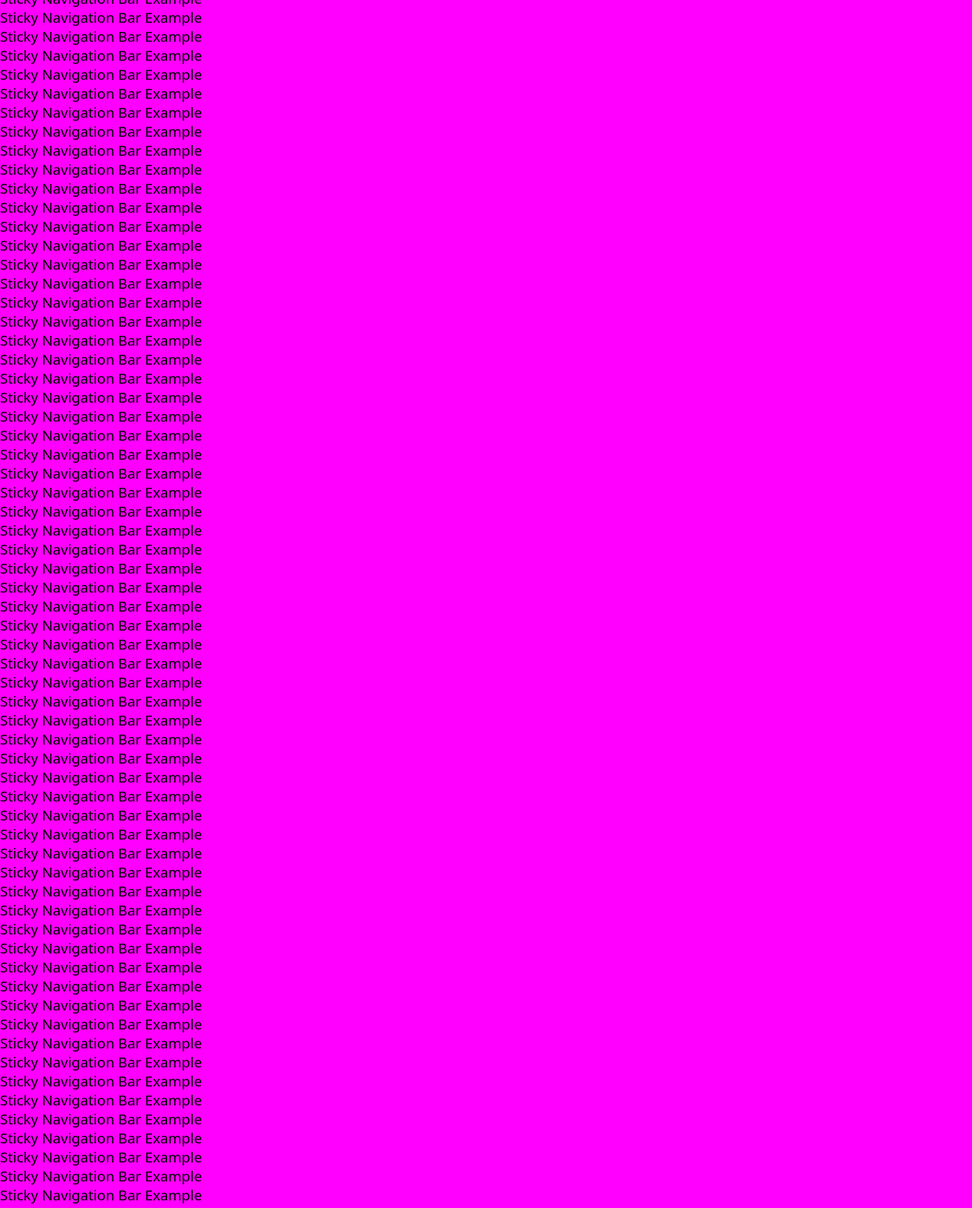
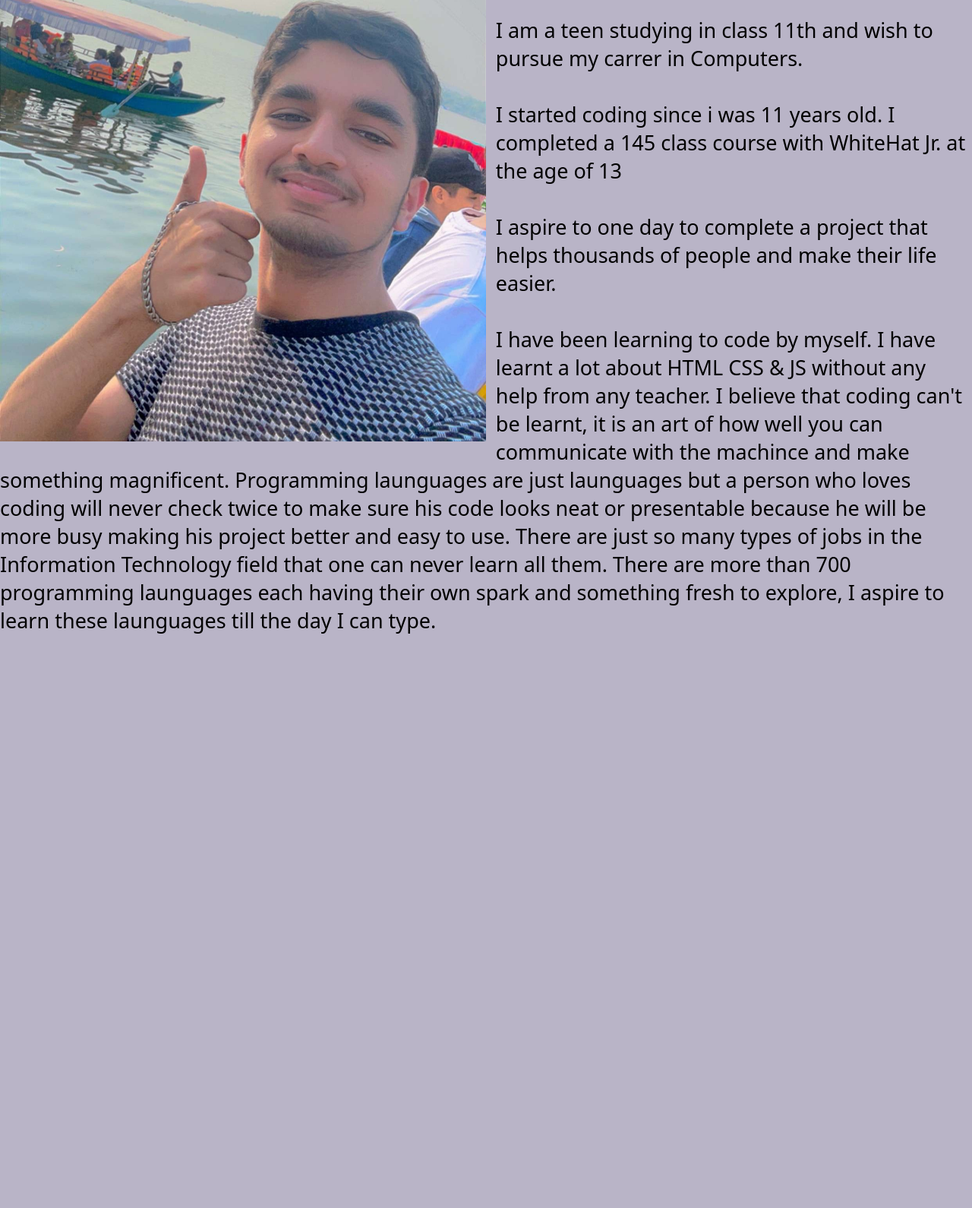
Before and after one commit to rajshivlani/Aboutme, a plain HTML site: page index.html in a window 1280 px wide. Shown: the part 239-1829 px from the top of the page at 76% size. After the commit the page ends 1111 px from the top, so only its background shows below. Drawn offline with Linux system fonts and the light colour scheme; a script that the page names is missing; a web font is replaced by a local one.

Commit message:
Intro + Image
Introduction (basic) & image of myself added.
Background color and some style changes as well

```diff
--- a/index.html
+++ b/index.html
@@ -4,7 +4,7 @@
 <head>
   <link rel="icon" type="image/x-icon" src="">
   <title>Raj Shivlani's portfolio</title>
-  <meta name='viewport' content='width=device-width, initial-scale=1'>
+  <meta name="viewport" content="width=device-width, initial-scale=1.0" />
   <script src='main.js'></script>
   <link rel="preconnect" href="https://fonts.googleapis.com">
   <link rel="preconnect" href="https://fonts.gstatic.com" crossorigin>
@@ -12,112 +12,50 @@
 </head>
 
 <body>
-  <div class="header">
-    <h1>Hi, <br>My name is Raj Shivlani</h1>
+  <div class="header prevent-select">
+    <h1>Raj Ashish Shivlani<h1>
+        <h4>Delhi Public School Surat</h4>
   </div>
 
-  <ul>
+  <ul class="prevent-select">
     <li><a class="active" href="#home">Home</a></li>
-    <li><a href="#news">News</a></li>
+    <li><a href="#projects">Projects</a></li>
+    <li><a href="#goals">Acheievments</a></li>
     <li><a href="#contact">Contact</a></li>
   </ul>
 
-  <h3>Sticky Navigation Bar Example</h3>
-  <h3>Sticky Navigation Bar Example</h3>
-  <h3>Sticky Navigation Bar Example</h3>
-  <h3>Sticky Navigation Bar Example</h3>
-  <h3>Sticky Navigation Bar Example</h3>
-  <h3>Sticky Navigation Bar Example</h3>
-  <h3>Sticky Navigation Bar Example</h3>
-  <h3>Sticky Navigation Bar Example</h3>
-  <h3>Sticky Navigation Bar Example</h3>
-  <h3>Sticky Navigation Bar Example</h3>
-  <h3>Sticky Navigation Bar Example</h3>
-  <h3>Sticky Navigation Bar Example</h3>
-  <h3>Sticky Navigation Bar Example</h3>
-  <h3>Sticky Navigation Bar Example</h3>
-  <h3>Sticky Navigation Bar Example</h3>
-  <h3>Sticky Navigation Bar Example</h3>
-  <h3>Sticky Navigation Bar Example</h3>
-  <h3>Sticky Navigation Bar Example</h3>
-  <h3>Sticky Navigation Bar Example</h3>
-  <h3>Sticky Navigation Bar Example</h3>
-  <h3>Sticky Navigation Bar Example</h3>
-  <h3>Sticky Navigation Bar Example</h3>
-  <h3>Sticky Navigation Bar Example</h3>
-  <h3>Sticky Navigation Bar Example</h3>
-  <h3>Sticky Navigation Bar Example</h3>
-  <h3>Sticky Navigation Bar Example</h3>
-  <h3>Sticky Navigation Bar Example</h3>
-  <h3>Sticky Navigation Bar Example</h3>
-  <h3>Sticky Navigation Bar Example</h3>
-  <h3>Sticky Navigation Bar Example</h3>
-  <h3>Sticky Navigation Bar Example</h3>
-  <h3>Sticky Navigation Bar Example</h3>
-  <h3>Sticky Navigation Bar Example</h3>
-  <h3>Sticky Navigation Bar Example</h3>
-  <h3>Sticky Navigation Bar Example</h3>
-  <h3>Sticky Navigation Bar Example</h3>
-  <h3>Sticky Navigation Bar Example</h3>
-  <h3>Sticky Navigation Bar Example</h3>
-  <h3>Sticky Navigation Bar Example</h3>
-  <h3>Sticky Navigation Bar Example</h3>
-  <h3>Sticky Navigation Bar Example</h3>
-  <h3>Sticky Navigation Bar Example</h3>
-  <h3>Sticky Navigation Bar Example</h3>
-  <h3>Sticky Navigation Bar Example</h3>
-  <h3>Sticky Navigation Bar Example</h3>
-  <h3>Sticky Navigation Bar Example</h3>
-  <h3>Sticky Navigation Bar Example</h3>
-  <h3>Sticky Navigation Bar Example</h3>
-  <h3>Sticky Navigation Bar Example</h3>
-  <h3>Sticky Navigation Bar Example</h3>
-  <h3>Sticky Navigation Bar Example</h3>
-  <h3>Sticky Navigation Bar Example</h3>
-  <h3>Sticky Navigation Bar Example</h3>
-  <h3>Sticky Navigation Bar Example</h3>
-  <h3>Sticky Navigation Bar Example</h3>
-  <h3>Sticky Navigation Bar Example</h3>
-  <h3>Sticky Navigation Bar Example</h3>
-  <h3>Sticky Navigation Bar Example</h3>
-  <h3>Sticky Navigation Bar Example</h3>
-  <h3>Sticky Navigation Bar Example</h3>
-  <h3>Sticky Navigation Bar Example</h3>
-  <h3>Sticky Navigation Bar Example</h3>
-  <h3>Sticky Navigation Bar Example</h3>
-  <h3>Sticky Navigation Bar Example</h3>
-  <h3>Sticky Navigation Bar Example</h3>
-  <h3>Sticky Navigation Bar Example</h3>
-  <h3>Sticky Navigation Bar Example</h3>
-  <h3>Sticky Navigation Bar Example</h3>
-  <h3>Sticky Navigation Bar Example</h3>
-  <h3>Sticky Navigation Bar Example</h3>
-  <h3>Sticky Navigation Bar Example</h3>
-  <h3>Sticky Navigation Bar Example</h3>
-  <h3>Sticky Navigation Bar Example</h3>
-  <h3>Sticky Navigation Bar Example</h3>
-  <h3>Sticky Navigation Bar Example</h3>
-  <h3>Sticky Navigation Bar Example</h3>
-  <h3>Sticky Navigation Bar Example</h3>
-  <h3>Sticky Navigation Bar Example</h3>
-  <h3>Sticky Navigation Bar Example</h3>
-  <h3>Sticky Navigation Bar Example</h3>
-  <h3>Sticky Navigation Bar Example</h3>
-  <h3>Sticky Navigation Bar Example</h3>
-  <h3>Sticky Navigation Bar Example</h3>
-  <h3>Sticky Navigation Bar Example</h3>
-  <h3>Sticky Navigation Bar Example</h3>
-  <h3>Sticky Navigation Bar Example</h3>
-  <h3>Sticky Navigation Bar Example</h3>
-  <h3>Sticky Navigation Bar Example</h3>
-  <h3>Sticky Navigation Bar Example</h3>
-  <h3>Sticky Navigation Bar Example</h3>
-  <h3>Sticky Navigation Bar Example</h3>
-  <h3>Sticky Navigation Bar Example</h3>
-  <h3>Sticky Navigation Bar Example</h3>
-  <h3>Sticky Navigation Bar Example</h3>
-  <h3>Sticky Navigation Bar Example</h3>
-  <h3>Sticky Navigation Bar Example</h3>
+  <center>
+    <section class="introduction prevent-select">
+      <div>
+        <img src="IMG_3732.JPG" class="intro-img" />
+      </div>
+      <div class="intro-text">
+        <h1>
+          <p style="font-size: xx-large;">Hi<p><br>
+              I am a teen studying in class 11th and wish to pursue my carrer in Computers.
+              <br><br>I started coding since i was 11 years old. I completed a 145 class course with WhiteHat Jr. at the age
+              of
+              13
+              <br><br>I aspire to one day to complete a project that helps thousands of people and make their life easier.
+              <br><br>I have been learning to code by myself. I have learnt a lot about HTML CSS & JS without any
+              help from any teacher. I believe that coding can't be learnt, it is an art of how well you can communicate
+              with the
+              machince and make something magnificent. Programming launguages are just launguages but a person who loves
+              coding
+              will never check twice to make sure his code looks neat or presentable because he will be more busy making
+              his
+              project better and easy to use. There are just so many types of jobs in the Information Technology field
+              that one can
+              never
+              learn
+              all them. There are more than 700 programming launguages each having their own spark and something fresh
+              to
+              explore, I aspire to learn these launguages till the day I can type.
+              <br><br>
+        </h1>
+      </div>
+    </section>
+  </center>
 
   <link rel="stylesheet" href="main.css">
 </body>
--- a/main.css
+++ b/main.css
@@ -1,7 +1,7 @@
 *,
 body,
 html {
-    background-color: magenta;
+    background-color: #B9B4C7;
     margin: 0;
     font-family: "Happy Monkey", system-ui;
     font-weight: 400;
@@ -19,7 +19,7 @@ ul {
     margin: 0;
     padding: 0;
     overflow: hidden;
-    background-color: white;
+    background-color: #352F44;
     position: -webkit-sticky;
     /* Safari */
     position: sticky;
@@ -31,7 +31,7 @@ li {
 }
 
 li a {
-    background-color: pink;
+    background-color: #352F44;
     display: block;
     color: white;
     text-align: center;
@@ -40,11 +40,11 @@ li a {
 }
 
 li a:hover {
-    background-color: orange;
+    background-color: #0F0F0F;
 }
 
 .active {
-    background-color: #4CAF50;
+    background-color: #5C5470;
 }
 
 .prevent-select {
@@ -55,3 +55,21 @@ li a:hover {
     user-select: none;
     /* Standard syntax */
 }
+
+.introduction {
+    font-size: large;
+}
+
+.intro-img {
+    margin-right: 1%;
+    float: left;
+    width: 50%;
+    max-width: 100%;
+    height: auto;
+}
+
+.intro-text {
+    text-indent: 0.1%;
+    font-size: large;
+    text-align: left;
+}
```
Also changed, not shown: IMG_3732.JPG (added), IMG_3923.JPG (added).
